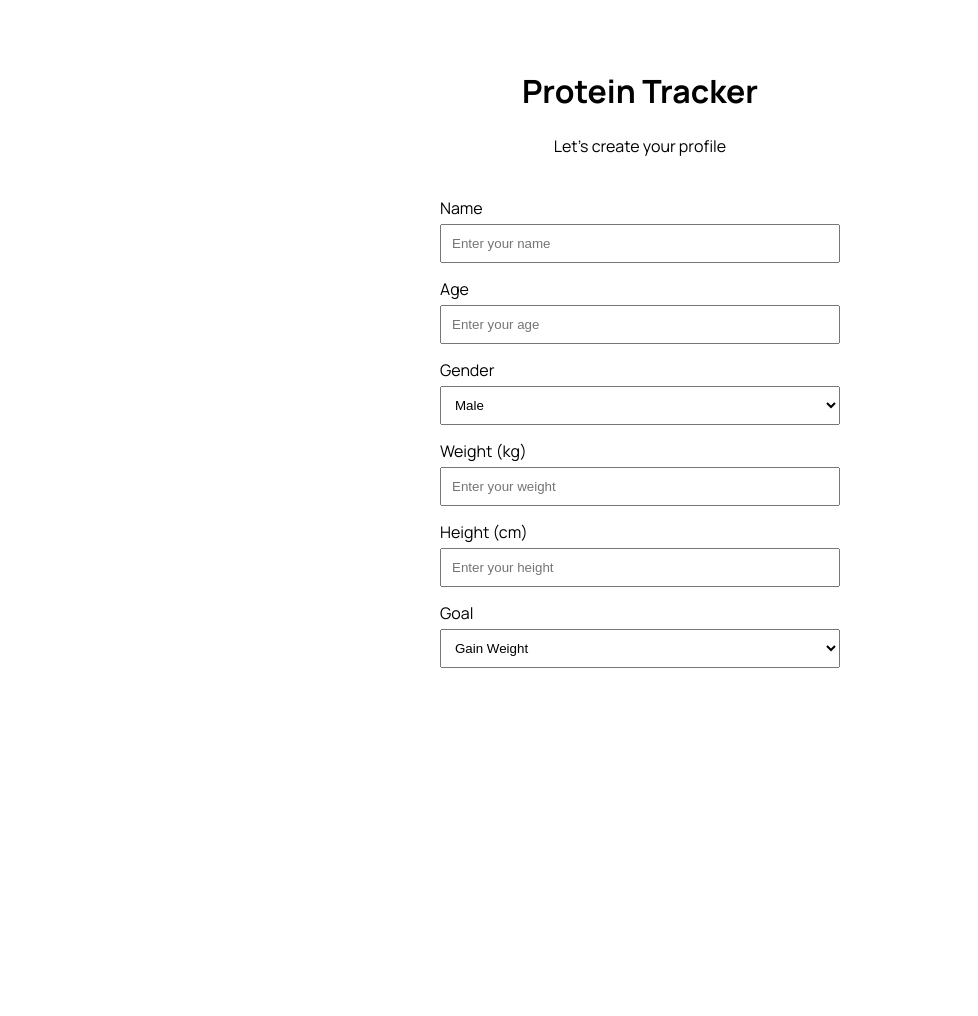
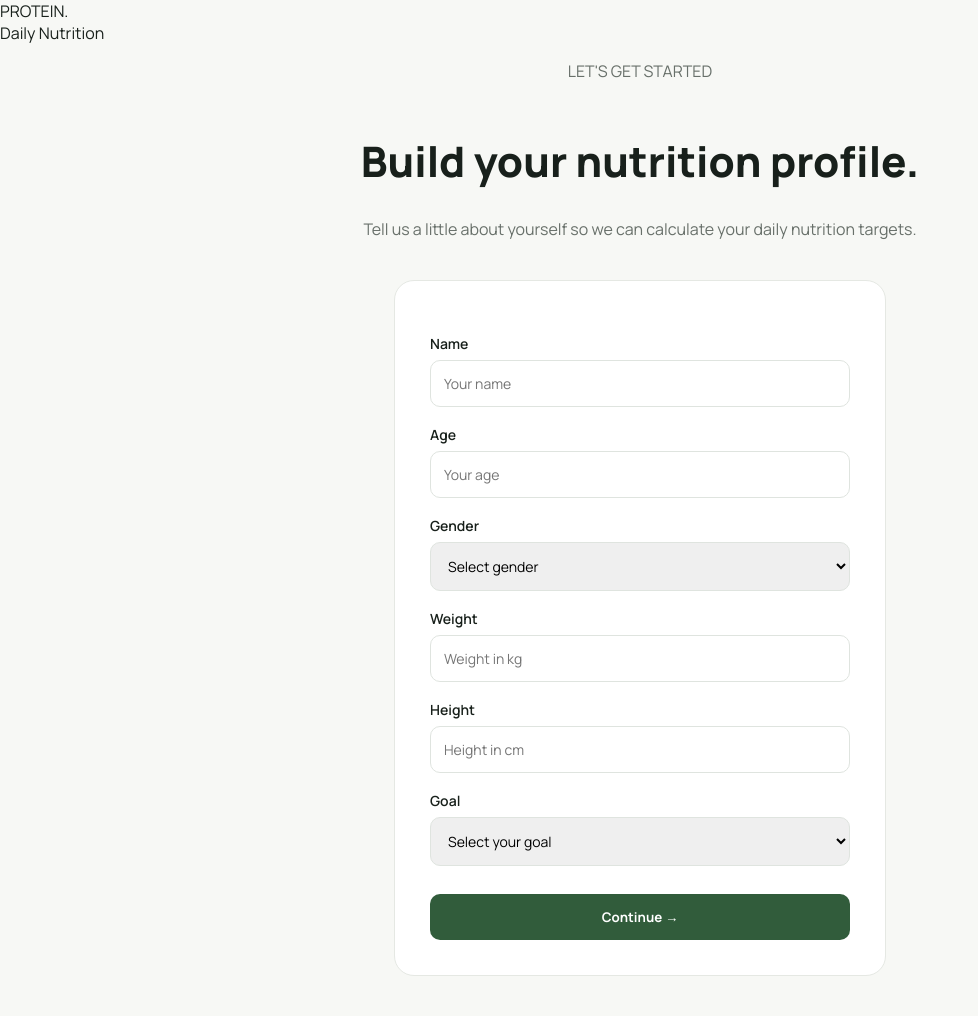
Before and after one commit to ShubhamMali-tech/Protein-Tracker, a Flask app: page / in a window 1280 px wide. Shown: the whole page, without its empty margins (0-978 px from the left). Before the commit the page ends 668 px from the top, so only its background shows below. Run offline with Flask 3, Linux system fonts and the light colour scheme.

Commit message:
chaneg is css

```diff
--- a/static/style.css
+++ b/static/style.css
@@ -1,39 +1,95 @@
+/* Import a modern font for the whole app */
 @import url('https://fonts.googleapis.com/css2?family=Manrope:wght@400;500;600;700;800&display=swap');
+
+
+/* Basic page styling */
 body {
-    background-color: white;
+    margin: 0;
+    background: #f7f8f5;
     font-family: 'Manrope', sans-serif;
-    padding: 40px;
+    color: #18201b;
 }
 
+
+/* Main heading */
 h1 {
+    font-size: 42px;
+    font-weight: 800;
     text-align: center;
+    margin-top: 50px;
 }
 
+
+/* Subtitle */
 p {
     text-align: center;
+    color: #68706a;
 }
 
+
+/* Profile form container */
 form {
-    width: 400px;
+    width: 420px;
     margin: 40px auto;
+    padding: 35px;
+    background: white;
+    border: 1px solid #e5e8e3;
+    border-radius: 20px;
 }
 
+
+/* Input labels */
 label {
     display: block;
-    margin-top: 15px;
+    margin-top: 18px;
+    margin-bottom: 7px;
+    font-size: 14px;
+    font-weight: 600;
 }
 
+
+/* Input fields and dropdowns */
 input,
 select {
     width: 100%;
-    padding: 10px;
-    margin-top: 5px;
+    padding: 13px;
     box-sizing: border-box;
+
+    border: 1px solid #dfe4df;
+    border-radius: 10px;
+
+    font-family: 'Manrope', sans-serif;
+    font-size: 14px;
 }
 
+
+/* Input focus effect */
+input:focus,
+select:focus {
+    outline: none;
+    border-color: #7ca982;
+}
+
+
+/* Continue button */
 button {
     width: 100%;
-    padding: 12px;
-    margin-top: 25px;
+    margin-top: 28px;
+    padding: 14px;
+
+    border: none;
+    border-radius: 10px;
+
+    background: #315c3b;
+    color: white;
+
+    font-family: 'Manrope', sans-serif;
+    font-weight: 700;
     cursor: pointer;
 }
+
+
+/* Button hover effect */
+button:hover {
+    background: #24482e;
+}
--- a/templates/index.html
+++ b/templates/index.html
@@ -9,36 +9,74 @@
 
 <body>
 
-    <h1>Protein Tracker</h1>
-    <p>Let's create your profile</p>
+    <!-- Top navigation of the app -->
+    <header class="topbar">
+        <div class="logo">PROTEIN<span>.</span></div>
 
+        <div class="date">
+            Daily Nutrition
+        </div>
+    </header>
+
+
+    <!-- Main profile section -->
+    <main class="profile-section">
+
+        <div class="intro">
+            <p class="small-text">LET'S GET STARTED</p>
+
+            <h1>Build your nutrition profile.</h1>
+
+            <p class="description">
+                Tell us a little about yourself so we can
+                calculate your daily nutrition targets.
+            </p>
+        </div>
+
+
+        <!-- Profile form -->
         <form>
+
             <label>Name</label>
-        <input type="text" name="name" placeholder="Enter your name">
+            <input type="text" name="name" placeholder="Your name">
+
 
             <label>Age</label>
-        <input type="number" name="age" placeholder="Enter your age">
+            <input type="number" name="age" placeholder="Your age">
+
 
             <label>Gender</label>
             <select name="gender">
+                <option value="">Select gender</option>
                 <option value="male">Male</option>
                 <option value="female">Female</option>
-            <option value="other">Other</option>
             </select>
 
-        <label>Weight (kg)</label>
-        <input type="number" name="weight" placeholder="Enter your weight">
 
-        <label>Height (cm)</label>
-        <input type="number" name="height" placeholder="Enter your height">
+            <label>Weight</label>
+            <input type="number" name="weight" placeholder="Weight in kg">
+
+
+            <label>Height</label>
+            <input type="number" name="height" placeholder="Height in cm">
+
 
             <label>Goal</label>
             <select name="goal">
-            <option value="Gain">Gain Weight</option>
+                <option value="">Select your goal</option>
+                <option value="gain">Build Muscle</option>
                 <option value="maintain">Maintain Weight</option>
                 <option value="lose">Lose Weight</option>
             </select>
+
+
+            <button type="submit">
+                Continue →
+            </button>
+
         </form>
+
+    </main>
 
 </body>
 </html>
```
Lines whose indentation alone changed are shown as unchanged.
